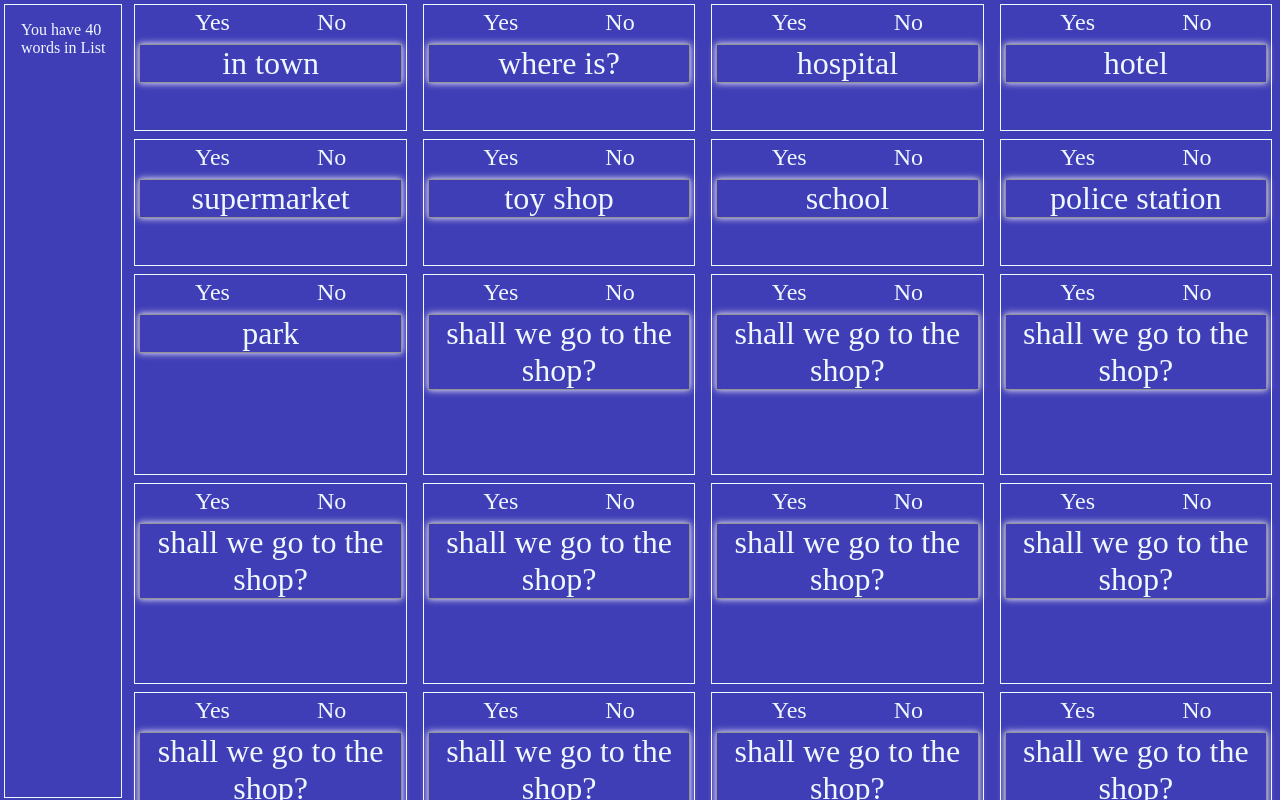
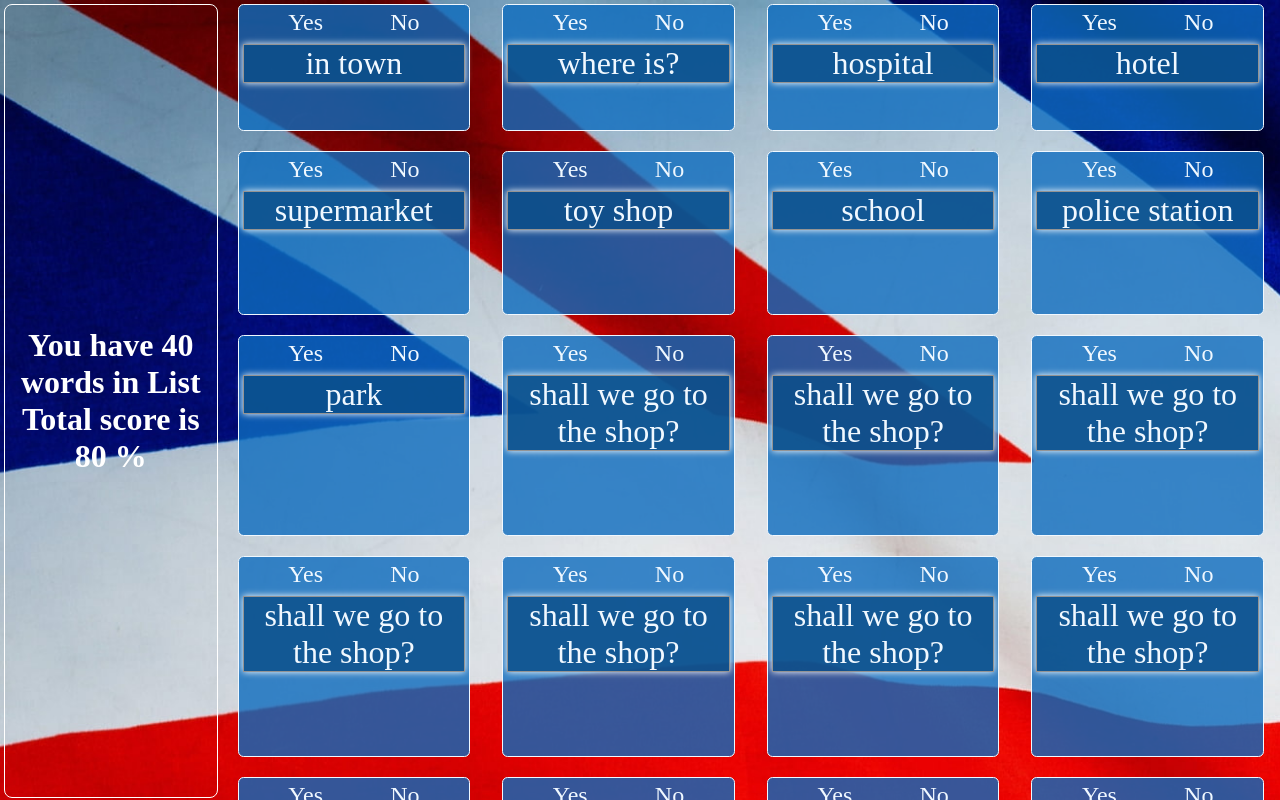
Before and after one commit to nobugsatcoding/10-react-learnwords-app, a React (Create React App) app: page / in a window 1280 px wide. Shown: the top 800 px of the page. Built offline with nearby package versions, Linux system fonts and the light colour scheme.

Commit message:
after clicked on 'no' or 'yes' it changes to icon and show hidden word

```diff
--- a/src/App.css
+++ b/src/App.css
@@ -4,12 +4,19 @@
 }
 
 .sidePanel {
+  font-size: 2rem;
+  font-weight: 900;
+  color: #ffffff;
   border: 1px solid;
-  padding: 1rem;
+  border-radius: 0.5rem;
+  padding: 1rem 1rem;
   height: 95vh;
   margin: 0.25rem;
   position: sticky;
   top: 0.25rem;
+  display: flex;
+  align-items: center;
+  text-align: center;
 }
 
 .voteIcon {
@@ -18,22 +25,21 @@
   justify-content: space-around;
   padding: 0.25rem 1rem;
   cursor: pointer;
-
-
 }
-.yes, .no {
+.yes,
+.no {
   padding: 0 0.5rem;
   border-radius: 5px;
   transition: 0.2s ease-in-out;
 }
 
-.yes:hover{
+.yes:hover {
   color: #4ec124;
   letter-spacing: 2px;
   background-color: #ffffff;
 }
 
-.no:hover{
+.no:hover {
   color: #b21f1f;
   letter-spacing: 2px;
   background-color: #ffffff;
@@ -46,8 +52,10 @@
 }
 
 .enLtWord {
-  margin: 0.25rem 0.5rem;
+  margin: 0.25rem 1rem 1rem;
   border: 1px solid;
+  border-radius: 0.35rem;
+  background: rgb(13, 108, 191, 0.8);
 }
 
 p {
@@ -55,5 +63,5 @@ p {
   border: 1px solid #949494;
   text-align: center;
   box-shadow: 0px 0px 7px #fff;
-
+  background: rgba(11, 78, 137, 0.8);
 }
--- a/src/components/SidePanel.jsx
+++ b/src/components/SidePanel.jsx
@@ -1,13 +1,17 @@
-import wordslist from "../data/wordslist"
+import wordslist from '../data/wordslist';
 
 export const SidePanel = () => {
   return (
     <div>
-        <div className="sidePanel">
-            You have {wordslist.length}
-            <br/>
-            words in List
-        </div>
+      <div className="sidePanel">
+        You have {wordslist.length}
+        <br />
+        words in List
+        <br />
+        Total score is
+        <br />
+        80 %
+      </div>
     </div>
-  )
-}
+  );
+};
--- a/src/components/WordList.jsx
+++ b/src/components/WordList.jsx
@@ -1,31 +1,56 @@
 import { useState } from 'react';
-import { GrLike } from 'react-icons/gr';
+import { GrLike, GrDislike } from 'react-icons/gr';
 import wordslist from '../data/wordslist';
 
 export const WordList = () => {
-  const [yesIcon, setYesIcon] = useState('Yes');
-  const [isYesClicked, setIsYesClicked] = useState(false);
+  const [yesIcon, setYesIcon] = useState(wordslist.map(() => 'Yes'));
+  const [noIcon, setNoIcon] = useState(wordslist.map(() => 'No'));
 
-  const showIcon = () => {
-    if (!isYesClicked) {
-      setYesIcon(<GrLike />);
-      setIsYesClicked(true);
-    }
+  const [wordVisibility, setWordVisibility] = useState(
+    wordslist.map(() => false),
+  );
+
+  const showYesIcon = (index) => {
+    const updateVisibility = [...wordVisibility];
+    updateVisibility[index] = true;
+    setWordVisibility(updateVisibility);
+
+    const updatedYesIcons = [...yesIcon];
+    updatedYesIcons[index] = <GrLike />;
+    setYesIcon(updatedYesIcons);
+  };
+
+  const showNoIcon = (index) => {
+    const updateVisibility = [...wordVisibility];
+    updateVisibility[index] = true;
+    setWordVisibility(updateVisibility);
+
+    const updatedNoIcons = [...noIcon];
+    updatedNoIcons[index] = <GrDislike />;
+    setNoIcon(updatedNoIcons);
   };
 
   return (
     <div className="wordList">
-      {wordslist.map((word) => (
+      {wordslist.map((word, index) => (
         <div className="enLtWord" key={word.id}>
           <div className="voteIcon">
-            <div className="yes" onClick={showIcon}>
-              {yesIcon}
+            <div className="yes" onClick={() => showYesIcon(index)}>
+              {wordVisibility[index] ? <GrLike /> : yesIcon[index]}
             </div>
-            <div className="no">No</div>
+            <div className="no" onClick={() => showNoIcon(index)}>
+              {wordVisibility[index] ? <GrDislike /> : noIcon[index]}
+            </div>
           </div>
           <div>
             <p>{word.eng}</p>
-            <p style={{ visibility: 'hidden' }}>{word.lt}</p>
+            <p
+              style={{
+                visibility: wordVisibility[index] ? 'visible' : 'hidden',
+              }}
+            >
+              {word.lt}
+            </p>
           </div>
         </div>
       ))}
--- a/src/index.css
+++ b/src/index.css
@@ -4,4 +4,6 @@ body {
   margin: 0;
   background: rgb(64, 62, 183);
   color: aliceblue;
+  background-image: url('./images/uk_flag.jpg');
+  background-size: cover;
 }
```
Also changed, not shown: src/components/Word.jsx (deleted), src/images/uk_flag.jpg (added).
